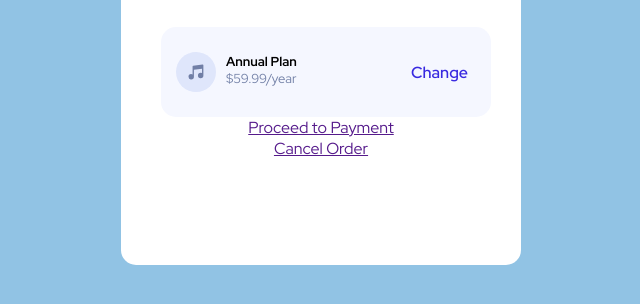
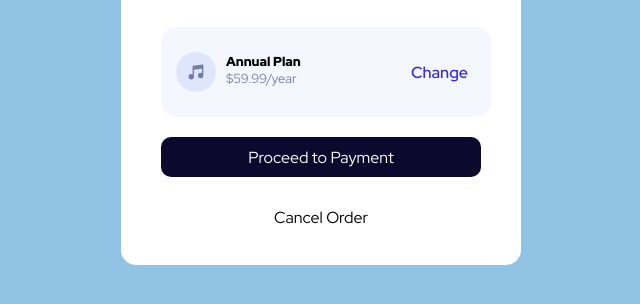
Before and after one commit to aboset/prueba, a plain HTML site: page index.html in a window 1280 px wide. Shown: the part 410-714 px from the top of the page, without its empty margins (319-959 px from the left). Drawn offline with Linux system fonts and the light colour scheme.

Commit message:
feat:New change

```diff
--- a/style.css
+++ b/style.css
@@ -118,7 +118,7 @@ background-color: hsl(225, 100%, 98%);
 
 .box-seccion-1-2 span{
     font-size: 13px;
-    font-weight: bold;
+    font-weight: 900;
     display: flex;
     margin-top: 16px;
     align-items:left ;
@@ -139,3 +139,32 @@ text-decoration: none;
 .box-seccion-2 a:hover{
     color: red;
 }
+
+.box-boton-pay{
+    margin-top: 20px;
+    width: 100%;
+    height: 40px;
+    border-radius: 10px;
+    background-color: #0B092D;
+    display: flex;
+    text-align: center;
+    align-items: center;
+    justify-content: center;
+    color: white;
+    text-decoration: none;
+}
+
+.box-boton-cancelar{
+    margin-top: 20px;
+    width: 100%;
+    height: 40px;
+    font-weight: 900px;
+    border-radius: 10px;
+    background-color:white;
+    display: flex;
+    text-align: center;
+    align-items: center;
+    justify-content: center;
+    color: rgb(0, 0, 0);
+    text-decoration: none;
+}
```
